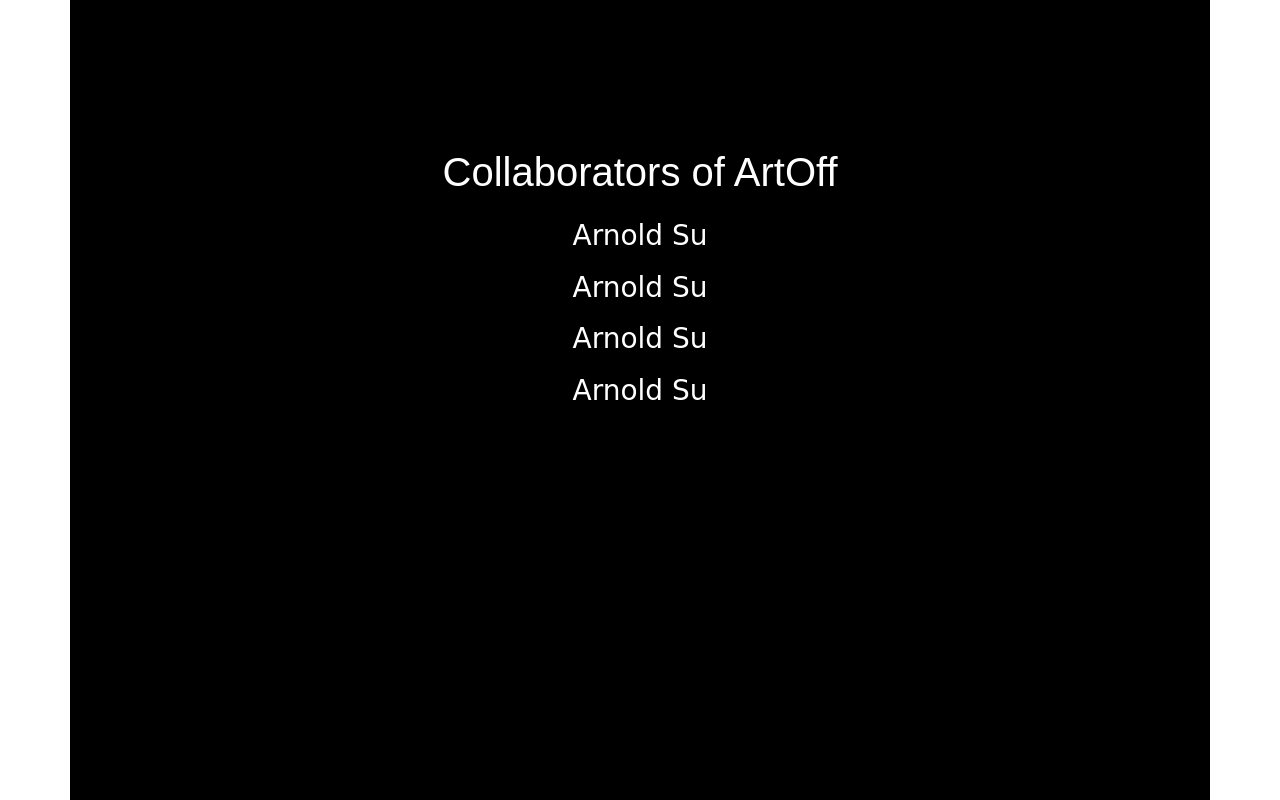
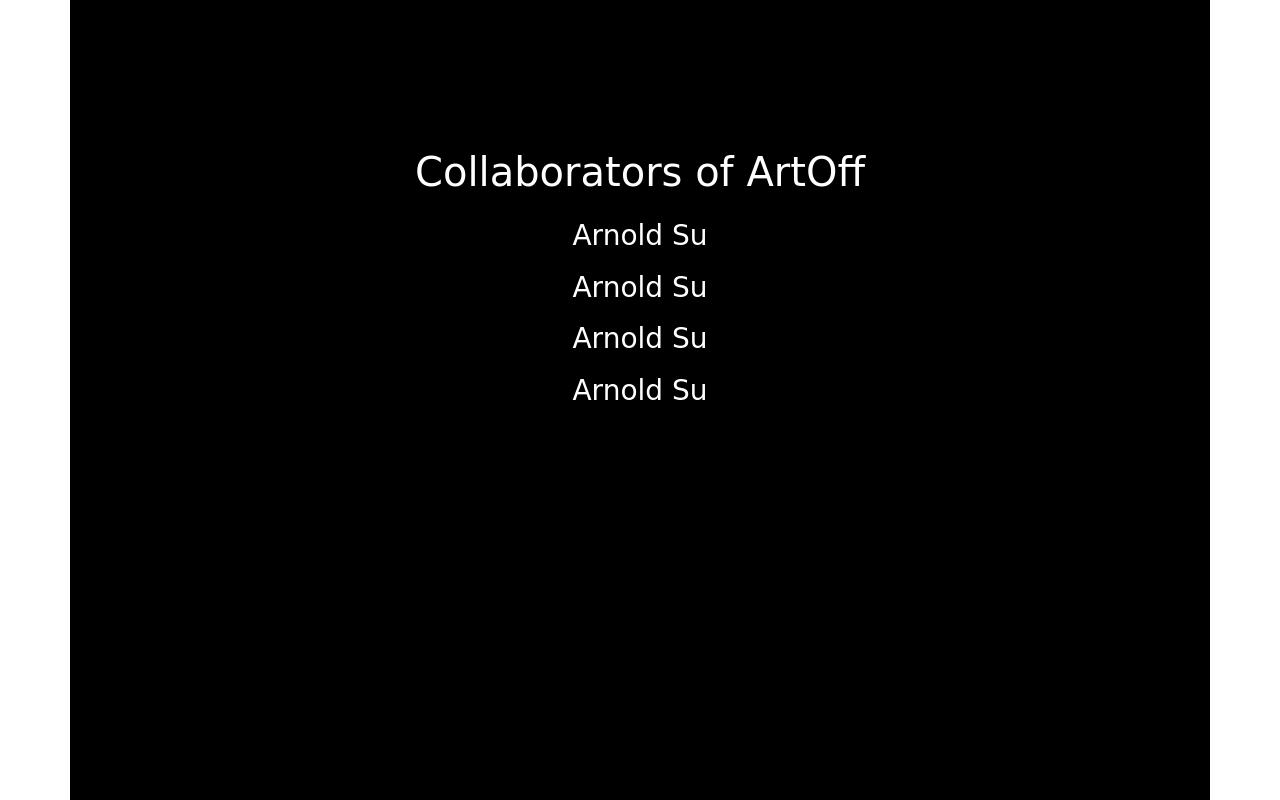
Before and after one commit to ArnoldTingSu/artOff, a Django app: template group_project/artOff/templates/collaborators.html in a window 1280 px wide. Run offline with Django 3.2, Linux system fonts and the light colour scheme; the template is opened without the code that fills it, so the values that code supplies are empty; parts of the project's set-up code (start-up, migrations or seed data) failed here and were passed over; some libraries are stand-ins or nearby versions.

Commit message:
Commit ZLZ AF

```diff
--- a/group_project/artOff/static/css/collaborators.css
+++ b/group_project/artOff/static/css/collaborators.css
@@ -14,7 +14,7 @@
 
 h1 {
     color: white;
-    font-family: sans-serif;
+    font-family: 'Permanent Marker', cursive;
 }
 
 h3 {
```
